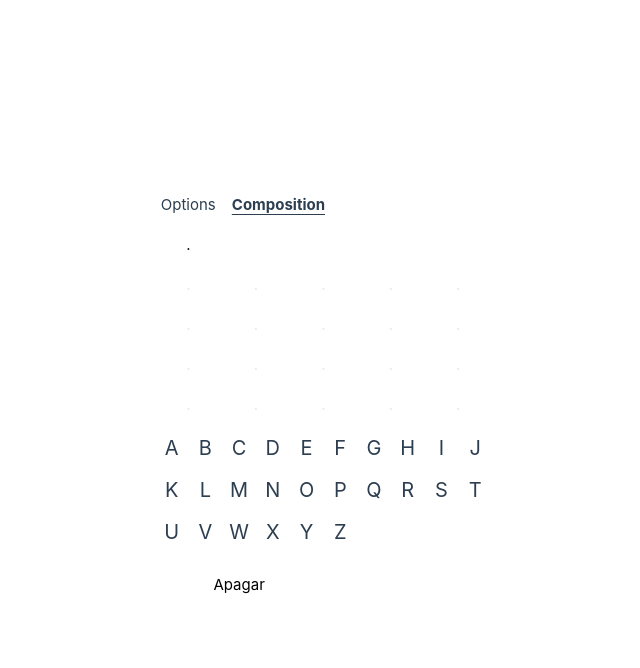
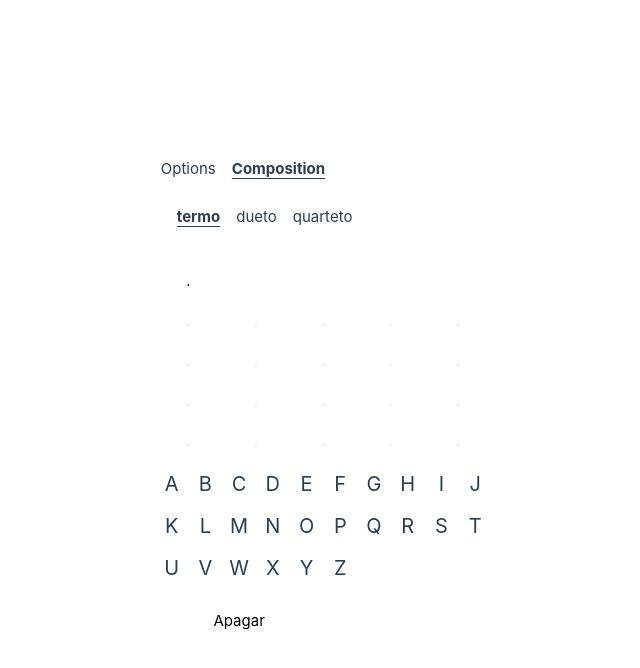
Before and after one commit to JKAmadio/estudos, a Vue app in the folder vue/options-vs-composition/: page / in a window 1280 px wide. Both pictures are taken after a click on the button "Composition". Shown: the top 668 px of the page, without its empty margins (154-794 px from the left). Built offline with nearby package versions, Linux system fonts and the light colour scheme.

Commit message:
implement levels

```diff
--- a/vue/options-vs-composition/src/components/CompositionAPI.vue
+++ b/vue/options-vs-composition/src/components/CompositionAPI.vue
@@ -2,12 +2,34 @@
   import { ref, reactive } from 'vue';
   import CompositionKeyboard from './CompositionKeyboard.vue';
   import CompositionGuessedWords from './CompositionGuessedWords.vue';
+  import CompositionHeader from './CompositionHeader.vue';
 
   //game setup variables
   let dailyWord = 'CASAL';
   let dailyWordLength = dailyWord.length;
   let totalRounds = 5;
   let userRound = ref(1);
+  let currentLevel = ref(0);
+  let levels = [
+    {
+      'name': 'termo',
+      'numberOfWords': 1,
+      'numberOfGuesses': 6,
+      'correctAnswers': [ 'CASAL' ]
+    },
+    {
+      'name': 'dueto',
+      'numberOfWords': 2,
+      'numberOfGuesses': 7,
+      'correctAnswers': [ 'MARCA', 'SANCA' ]
+    },
+    {
+      'name': 'quarteto',
+      'numberOfWords': 4,
+      'numberOfGuesses': 9,
+      'correctAnswers': [ 'SOMAR', 'PLACA', 'LAVAR', 'TAMPA' ]
+    },
+  ]
 
   //user interactions variables
   let chosenLetterIndex = ref(0);
@@ -88,7 +110,14 @@
 
 <template>
   <div>
+    <CompositionHeader
+      :levels="levels"
+      :currentLevel ="currentLevel"
+      @updateCurrentLevel ="currentLevel = $event"
+    />
     <CompositionGuessedWords
+      v-for="n in levels[currentLevel]['numberOfWords']"
+      :key="n"
       :guessedWords="guessedWords"
       :chosenLetterIndex="chosenLetterIndex"
       :userRound="userRound"
--- /dev/null
+++ b/vue/options-vs-composition/src/components/CompositionHeader.vue
@@ -0,0 +1,33 @@
+<script setup>
+  defineProps({
+    levels: {
+      type: Array,
+      required: true
+    },
+    currentLevel: {
+      type: Number,
+      required: true
+    }
+  })
+
+  const emit = defineEmits([
+    'updateCurrentLevel'
+  ])
+</script>
+
+<template>
+  <div class="py-6 px-4 rounded-md bg-white bg-opacity-10">
+    <div class="flex items-center space-x-4">
+      <button
+        v-for="level, index in levels"
+        :key="index"
+        :class="{
+          'underline underline-offset-4 font-bold' : currentLevel === index
+        }"
+        @click="emit('updateCurrentLevel', index)"
+      >
+        {{ level['name'] }}
+      </button>
+    </div>
+  </div>
+</template>
```
